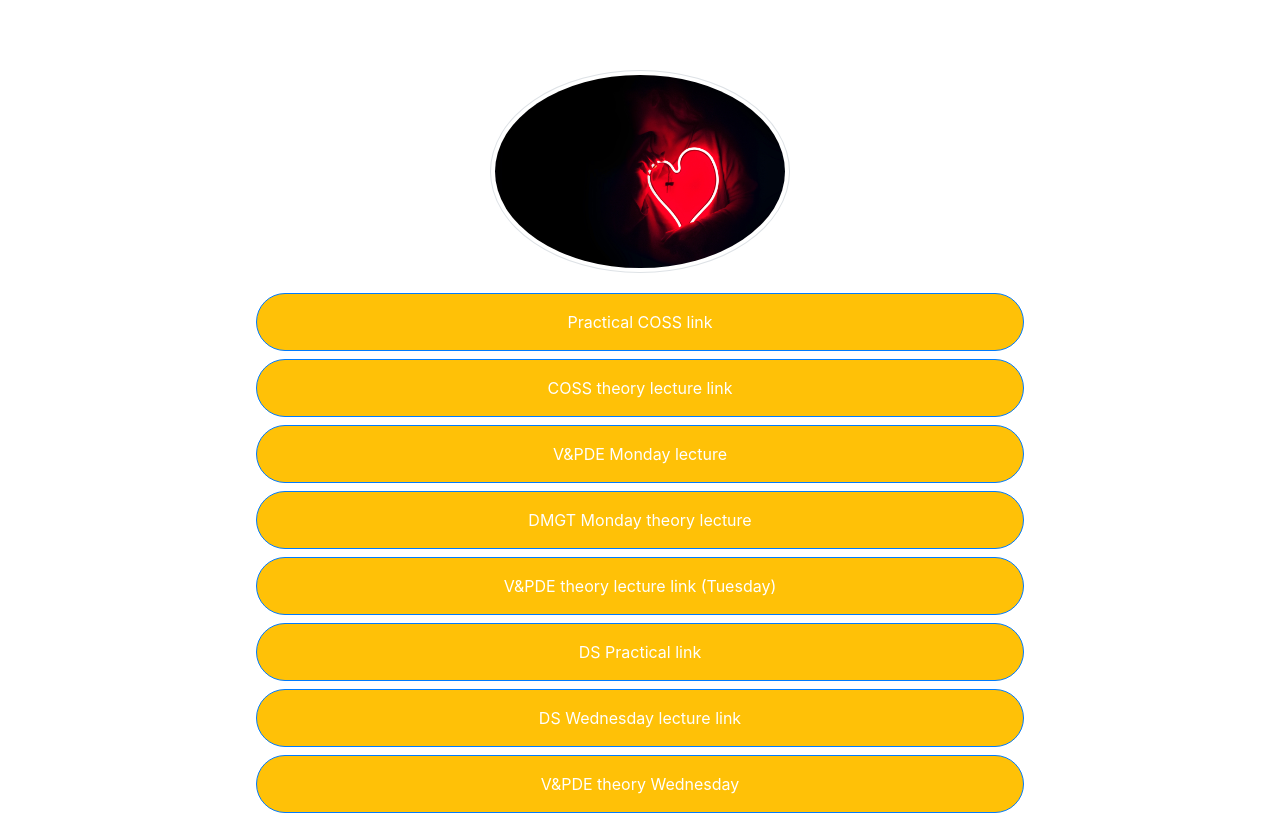
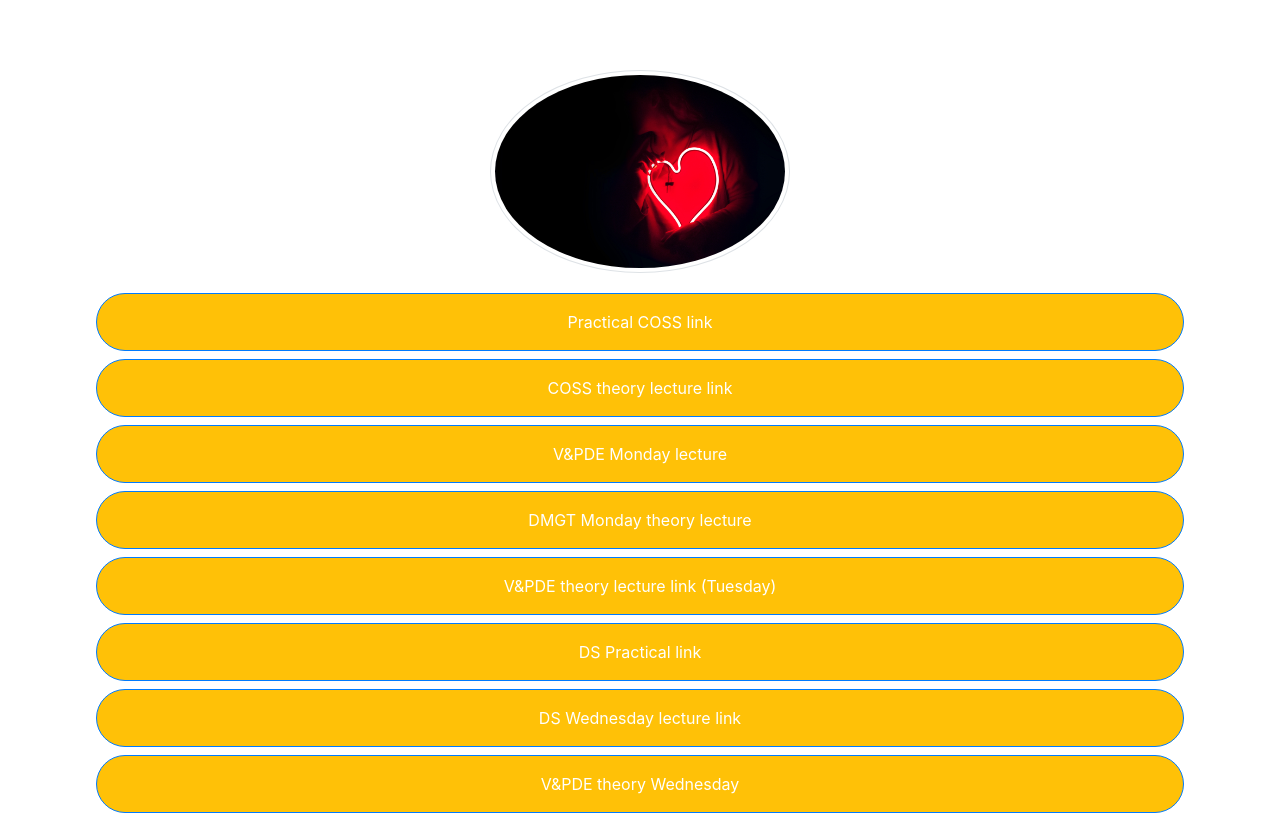
Before and after one commit to thenileshnj/links.github.io, a plain HTML site: page index.html in a window 1280 px wide. Shown: the top 816 px of the page. Drawn offline with nearby package versions, Linux system fonts and the light colour scheme.

Commit message:
Update style.css

```diff
--- a/style.css
+++ b/style.css
@@ -6,7 +6,7 @@
 	}
 
 	.mainclass{
-		width: 80%;
+		width: 100%;
 		margin: 70px auto auto;
 	}
 
@@ -16,7 +16,7 @@
   	}
 
   	.listmain ul li button{
-  		width: 75%;
+  		width: 85%;
   		border-radius:333px;
   	}
 
```
